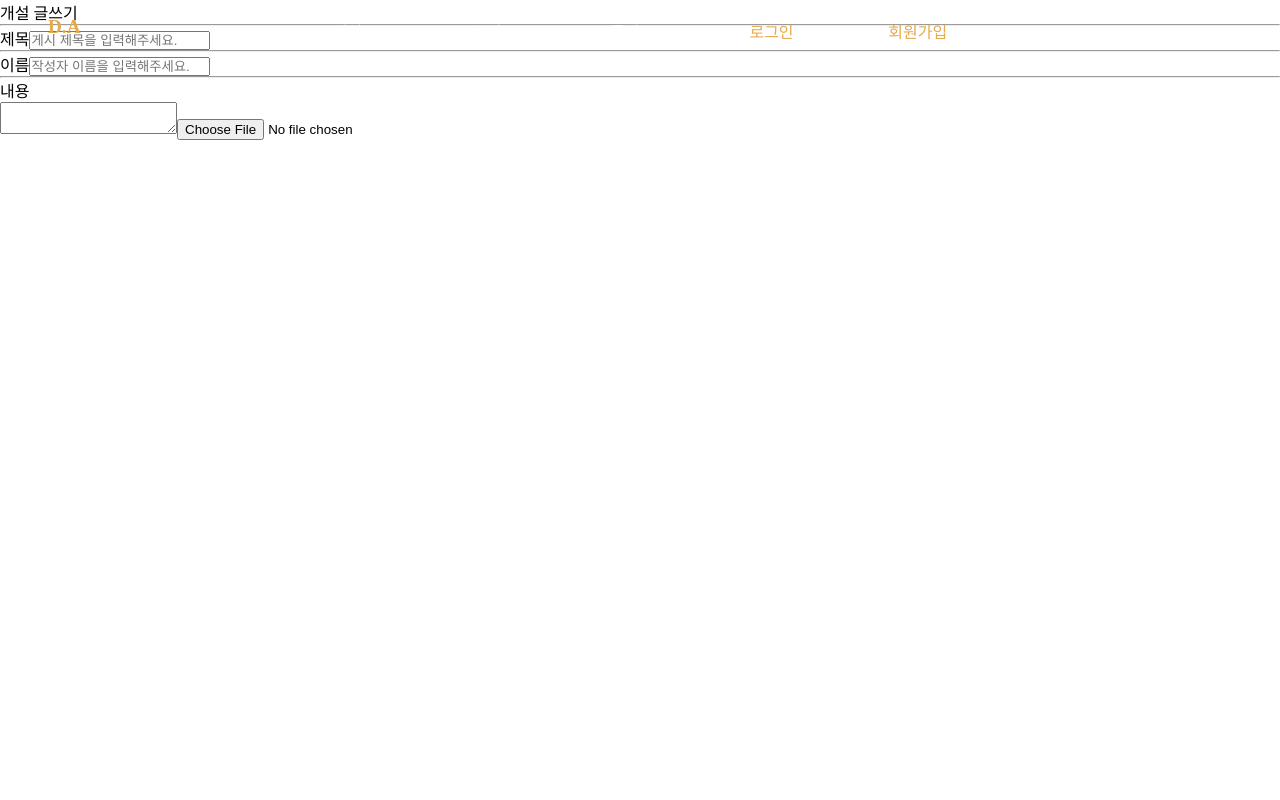
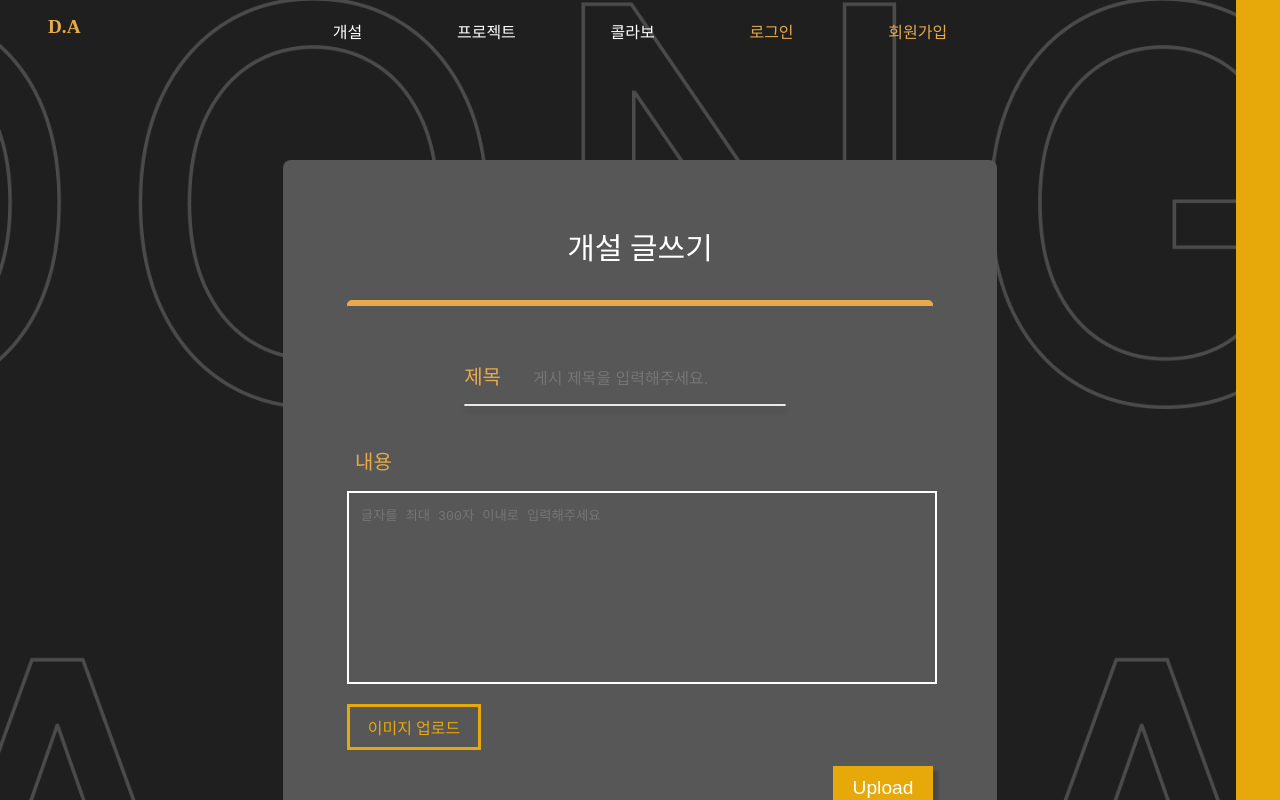
Before and after one commit to dong-area/DongArea-Frontend, a React (Create React App) app: page /create in a window 1280 px wide. Built offline with nearby package versions, Linux system fonts and the light colour scheme; a web font is replaced by a local one.

Commit message:
ADD :: Make Club

```diff
--- a/src/pages/MackingClub.jsx
+++ b/src/pages/MackingClub.jsx
@@ -1,26 +1,33 @@
 import React from "react";
+import * as S from "../style/MackingClubStyle";
+import Background from "../asset/dongarea.png";
 
 const MackingClub = () => {
   return (
-    <>
-      <div>개설 글쓰기</div>
-      <hr />
-      <nav>
-        <p>
-          <span>제목</span>
-          <input type="text" placeholder="게시 제목을 입력해주세요." />
-          <hr />
-        </p>
-        <p>
-          <span>이름</span>
-          <input type="text" placeholder="작성자 이름을 입력해주세요." />
-          <hr />
-        </p>
-      </nav>
-      <p>내용</p>
-      <textarea></textarea>
-      <input type="file" accept="image/*" />
-    </>
+    <S.BackGroundBox>
+      <S.BackGroundImg src={Background} alt="사진" />
+      <S.SideBar></S.SideBar>
+      <S.MainBox>
+        <S.MainTitle>개설 글쓰기</S.MainTitle>
+        <S.TitleHr />
+        <S.InputNav>
+          <S.InputGroup>
+            <S.InputSpan>제목</S.InputSpan>
+            <S.InputTag type="text" placeholder="게시 제목을 입력해주세요." />
+            <S.InputBottomLine />
+          </S.InputGroup>
+        </S.InputNav>
+        <S.InfoNav>
+          <S.Info>내용</S.Info>
+          <S.TextArea placeholder="글자를 최대 300자 이내로 입력해주세요"></S.TextArea>
+          <label htmlFor="imgs">
+            <S.InputFile>이미지 업로드</S.InputFile>
+          </label>
+          <S.InputFileNone type="file" id="imgs" accept="image/*" />
+        </S.InfoNav>
+        <S.UploadBtn>Upload</S.UploadBtn>
+      </S.MainBox>
+    </S.BackGroundBox>
   );
 };
 
--- /dev/null
+++ b/src/style/MackingClubStyle.jsx
@@ -0,0 +1,123 @@
+import styled from "styled-components";
+import "./index.css";
+
+export const TextArea = styled.textarea`
+  resize: none;
+  width: 96%;
+  padding: 2%;
+  height: 10.375rem;
+  color: white;
+  border: 2px solid white;
+  background-color: transparent;
+`;
+
+export const BackGroundBox = styled.nav`
+  position: fixed;
+  width: 100%;
+  height: 100%;
+  background-color: #1f1f1f;
+`;
+
+export const MainBox = styled.nav`
+  width: 36.625rem;
+  height: 36.625rem;
+  padding: 4rem;
+  margin: 10rem auto;
+  background-color: #585757;
+  border-radius: 0.5rem;
+`;
+
+export const MainTitle = styled.p`
+  text-align: center;
+  font-size: 1.875rem;
+  color: #fff;
+  font-family: "Nanum";
+  margin-bottom: 2rem;
+`;
+
+export const TitleHr = styled.hr`
+  border: 0.2rem solid #e7aa4a;
+  border-radius: 5px 5px 0px 0px;
+  margin-bottom: 2rem;
+`;
+
+export const InputSpan = styled.span`
+  color: #e7aa4a;
+  font-size: 1.25rem;
+`;
+export const Info = styled.p`
+  color: #e7aa4a;
+  font-size: 1.25rem;
+  margin: 0.5rem 0rem 1rem 0.5rem;
+`;
+
+export const InfoNav = styled.nav`
+  padding-top: 2rem;
+`;
+
+export const InputBottomLine = styled.hr`
+  width: 20rem;
+  background-color: #e9e9e9;
+  border: 1px solid #e9e9e9;
+  box-shadow: 0rem 0.3rem 0.4rem rgba(0, 0, 0, 0.2);
+  border-radius: 5rem;
+`;
+
+export const InputGroup = styled.div`
+  margin: 0rem 20%;
+`;
+
+export const InputTag = styled.input`
+  background-color: transparent;
+  border: none;
+  font-size: 1rem;
+  margin: 1rem 0rem 0rem 1rem;
+  padding: 1rem;
+  width: 14rem;
+`;
+
+export const InputNav = styled.span`
+  margin: 0rem auto;
+`;
+
+export const InputFile = styled.div`
+  width: 8rem;
+  padding: 0.5rem 0;
+  text-align: center;
+  background-color: transparent;
+  margin: 1rem 0rem;
+  border: 0.2rem solid #e7a809;
+  color: #e7a809;
+  font-family: "Nanum";
+`;
+
+export const InputFileNone = styled.input`
+  display: none;
+`;
+
+export const UploadBtn = styled.button`
+  font-size: 1.2rem;
+  box-shadow: none;
+  border: none;
+  width: 6.25rem;
+  height: 2.75rem;
+  color: #fff;
+  background-color: #e7a809;
+  box-shadow: 0.3rem 0.3rem 0.2rem rgba(0, 0, 0, 0.2);
+  float: right;
+`;
+
+export const BackGroundImg = styled.img`
+  position: absolute;
+  width: 100%;
+  height: 100%;
+  z-index: -1;
+`;
+
+export const SideBar = styled.div`
+  position: fixed;
+  height: 100%;
+  width: 2.75rem;
+  background-color: #e7a809;
+  right: 0px;
+`;
```
Also changed, not shown: src/asset/dongarea.png (added).
